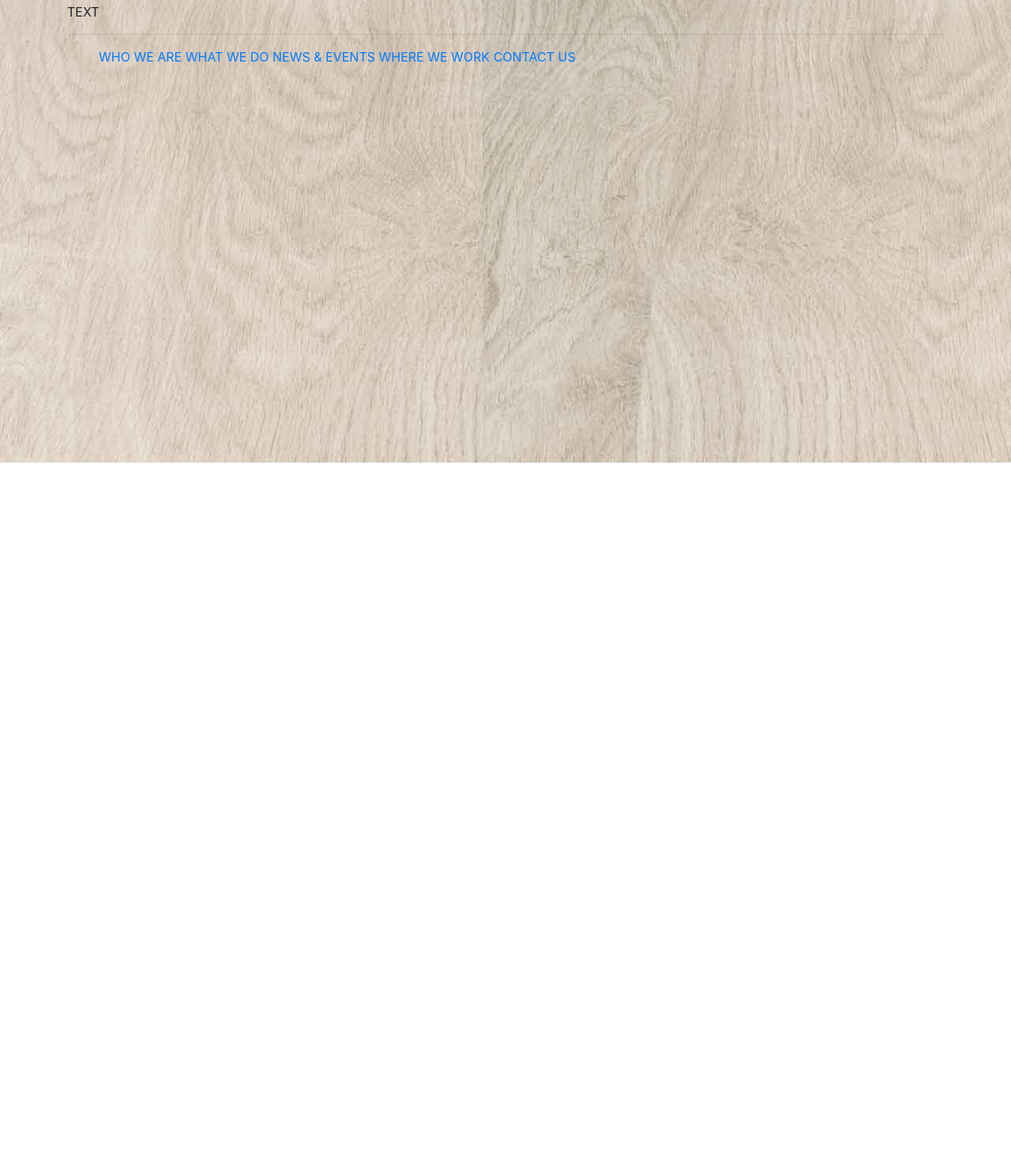
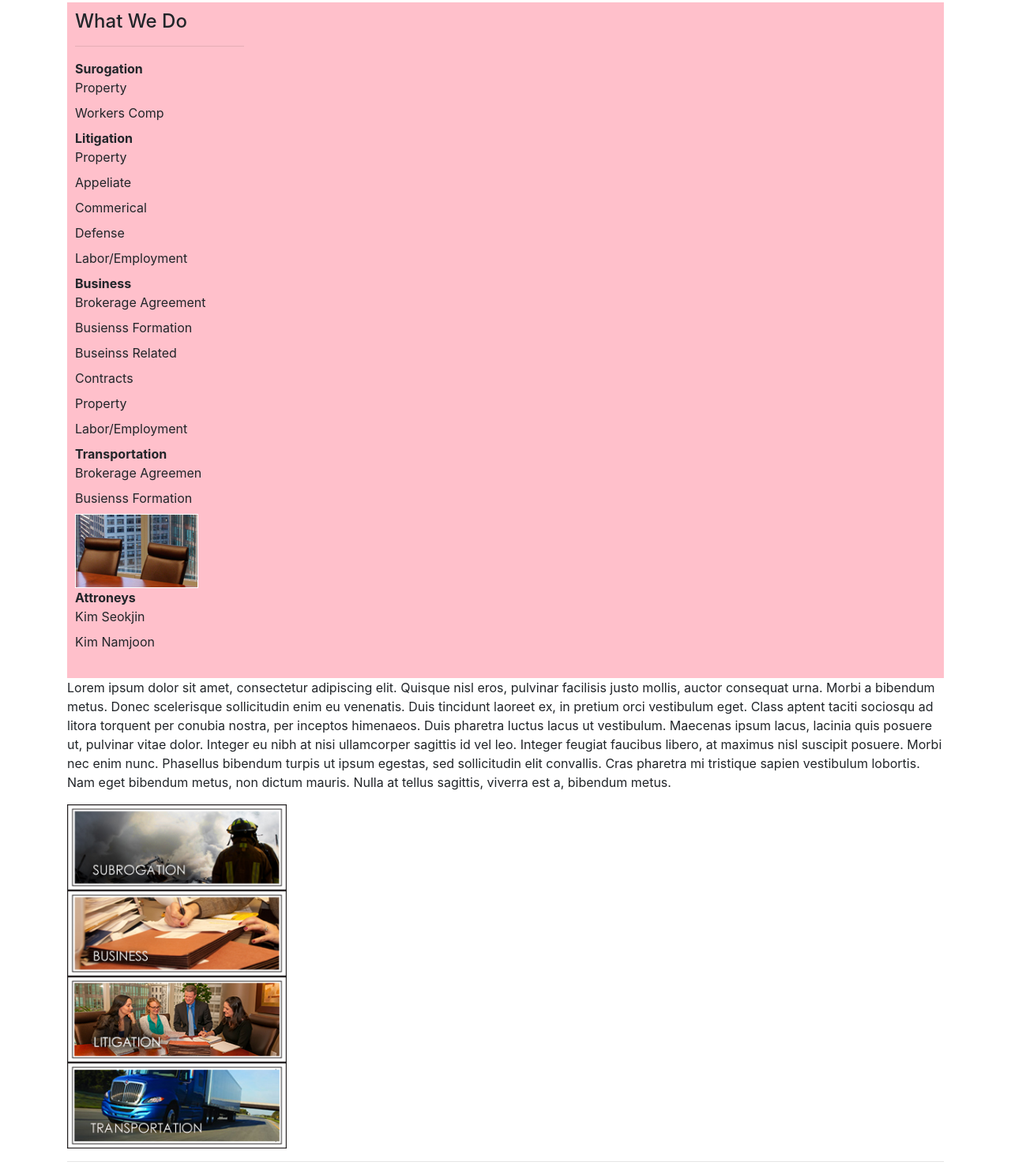
Before and after one commit to hsheikhk/Law_Firm_Mockup, a plain HTML site: page index.html in a window 1280 px wide. Shown: the part 214-1700 px from the top of the page at 79% size. Before the commit the page ends 800 px from the top, so only its background shows below. Drawn offline with nearby package versions, Linux system fonts and the light colour scheme; files whose address does not match are found by name.

Commit message:
what_we_do

```diff
--- a/index.html
+++ b/index.html
@@ -37,7 +37,63 @@
 
 </header>
 <main>
-    TEXT
+    <div id="grid";
+        <div id="item1">
+            <dl>
+                <dt><h4>What We Do</h4></dt>
+                <hr>
+                <dt>Surogation</dt>
+                <dd>Property</dd>
+                <dd>Workers Comp</dd>
+                <dt>Litigation</dt>
+                <dd>Property</dd>
+                <dd>Appeliate</dd>
+                <dd>Commerical</dd>
+                <dd>Defense</dd>
+                <dd>Labor/Employment</dd>
+                <dt>Business</dt>
+                <dd>Brokerage Agreement</dd>
+                <dd>Busienss Formation</dd>
+                <dd>Buseinss Related</dd>
+                <dd>Contracts</dd>
+                <dd>Property</dd>
+                <dd>Labor/Employment</dd>
+                <dt>Transportation</dt>
+                <dd>Brokerage Agreemen</dd>
+                <dd>Busienss Formation</dd>
+            <img src="static\images\content-navlink-attorneys.jpg" alt="sidebarimage;">
+                <dt>Attroneys</dt>
+                <dd>Kim Seokjin</dd>
+                <dd>Kim Namjoon</dd>
+            </dl>
+        </div>
+
+
+        <div id="item2"><p>Lorem ipsum dolor sit amet, consectetur adipiscing elit. Quisque nisl eros,
+            pulvinar facilisis justo mollis, auctor consequat urna. Morbi a bibendum metus.
+            Donec scelerisque sollicitudin enim eu venenatis. Duis tincidunt laoreet ex,
+            in pretium orci vestibulum eget. Class aptent taciti sociosqu ad litora torquent
+            per conubia nostra, per inceptos himenaeos. Duis pharetra luctus lacus ut
+            vestibulum. Maecenas ipsum lacus, lacinia quis posuere ut, pulvinar vitae dolor.
+            Integer eu nibh at nisi ullamcorper sagittis id vel leo. Integer feugiat
+            faucibus libero, at maximus nisl suscipit posuere. Morbi nec enim nunc.
+            Phasellus bibendum turpis ut ipsum egestas, sed sollicitudin elit convallis.
+            Cras pharetra mi tristique sapien vestibulum lobortis. Nam eget bibendum metus,
+            non dictum mauris. Nulla at tellus sagittis, viverra est a, bibendum metus.</p></div>
+
+        <div id="item3">
+            <img src="static\images\sub-02-subrogation.jpg" style="width:25%">
+        </div>
+        <div id="item4">
+            <img src="static\images\sub-02-business.jpg" style="width:25%">
+        </div>
+        <div id="item5">
+            <img src="static\images\sub-02-litigation.jpg" style="width:25%">
+        </div>
+        <div id="item6">
+            <img src="static\images\sub-02-warehouse.jpg" style="width:25%">
+        </div>
+    </div>
 </main>
 <footer>
     <hr>
--- a/static/css/main.css
+++ b/static/css/main.css
@@ -1,3 +1,9 @@
+body {
+    background-image: url(static\images\nza_background.jp;/);
+    background-repeat: repeat;
+
+}
+
 .navbar-nav {
     text-align: center;
 }
@@ -19,14 +25,83 @@ li {
 }
 
 .flex-container>div {
-    background-color: DodgerBlue;
-    color: white;
+    background-color: rgb(253, 253, 253);
+    color: black;
     margin: 10px;
     text-align: center;
     line-height: 75px;
     font-size: 30px;
 }
 
-body {
-    background-image: url("C:\Users\hudas\OneDrive\Desktop\coding_temple\Law_Firm\static\images\nza_background.jpg");
+.flex-grow: {
+    background-color: red;
+    border-style: double;
+    width: 50px;
+    border: 15px solid black;
+    padding: 20px;
+    margin: 20px;
 }
+
+.dl {
+    color: black
+}
+
+.dt {
+    color: black
+}
+
+.dd {
+    color: black
+}
+
+#grid {
+    display: grid;
+    grid-gap: 10px;
+    background-color: pink;
+    padding: 10px;
+    grid-template-columns: 1fr 2fr 2fr;
+    grid-auto-rows: 1fr 1fr 1fr;
+    column-count: 5;
+}
+
+#item1 {
+    grid-column-start: 1;
+    grid-column-end: 1;
+    grid-row-start: 1;
+    grid-row-end: 3;
+    position: relative;
+    text-align: center;
+    color: black;
+    background-color: red;
+}
+
+#item2 {
+    grid-column-start: 2;
+    grid-column-end: 5;
+    grid-row-start: 1;
+    grid-row-end: 2;
+}
+
+#item3 {
+    grid-row: 2;
+    grid-column-start: 2;
+    grid-column-end: 3;
+}
+
+#item4 {
+    grid-row: 3;
+    grid-column-start: 2;
+    grid-column-end: 3;
+}
+
+#item5 {
+    grid-row: 2;
+    grid-column-start: 4;
+    grid-column-end: 5;
+}
+
+#item6 {
+    grid-row: 3;
+    grid-column-start: 4;
+    grid-column-end: 5;
+}
```
